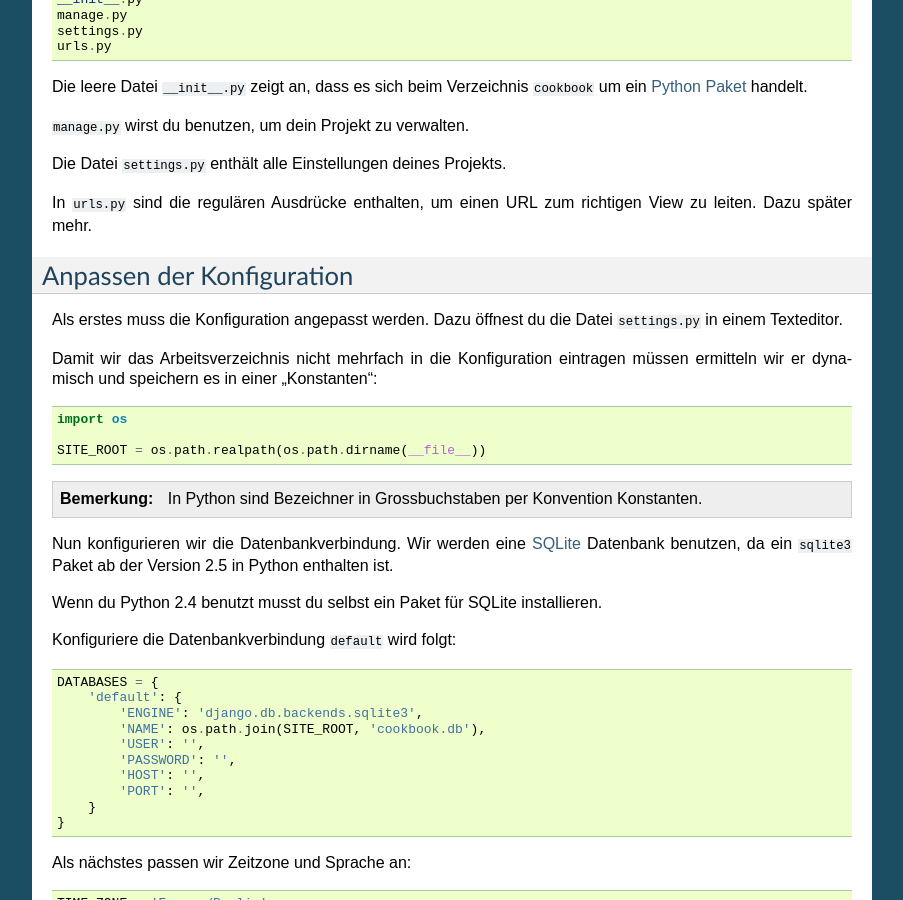
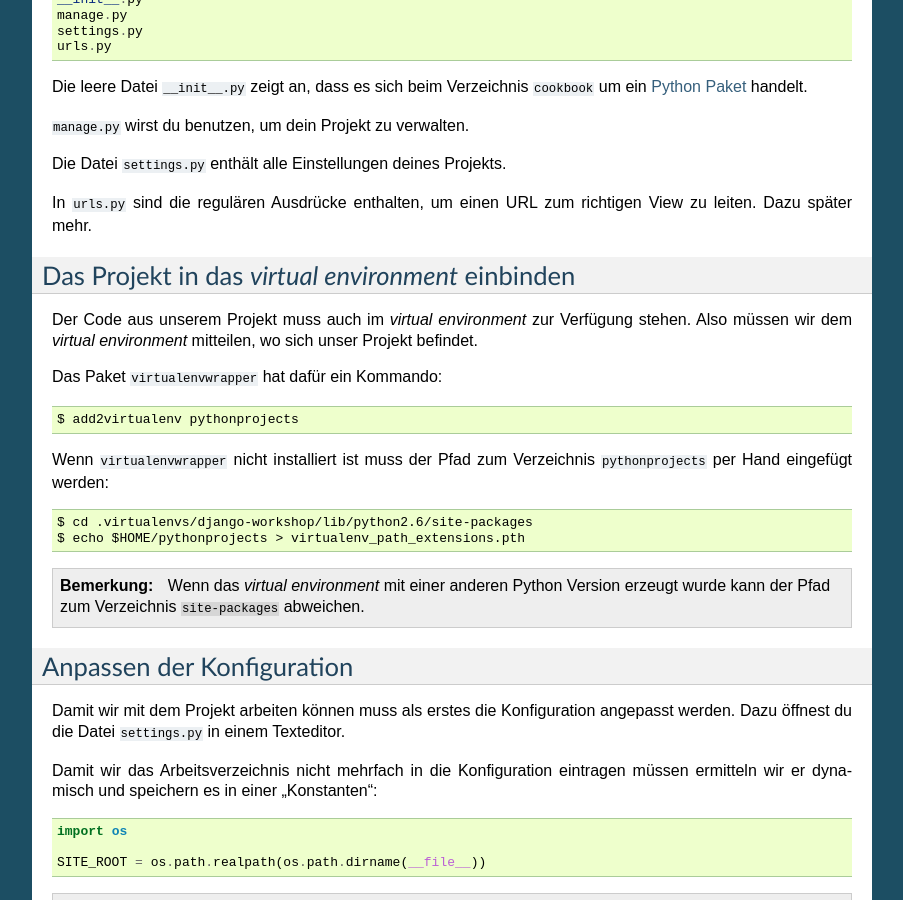
Before and after one commit to keimlink/django-workshop, a Sphinx documentation site: the page built from docs/erstes_projekt/start.rst, in a window 1280 px wide and 900 px high, scrolled down 580 px. Shown: the whole window, without its empty margins (198-1101 px from the left). Built offline with Sphinx 7.4.7, drawn with Linux system fonts in a browser that asks for light colours; some of the changed text lies outside the part shown.

Commit message:
Absatz zum Einbinden des Projekts in das virtual environment eingefügt.

```diff
--- a/docs/erstes_projekt/start.rst
+++ b/docs/erstes_projekt/start.rst
@@ -37,10 +37,28 @@ Die Datei ``settings.py`` enthält alle Einstellungen deines Projekts.
 
 In ``urls.py`` sind die regulären Ausdrücke enthalten, um einen URL zum richtigen View zu leiten. Dazu später mehr.
 
+Das Projekt in das *virtual environment* einbinden
+==================================================
+
+Der Code aus unserem Projekt muss auch im *virtual environment* zur Verfügung stehen. Also müssen wir dem *virtual environment* mitteilen, wo sich unser Projekt befindet.
+
+Das Paket ``virtualenvwrapper`` hat dafür ein Kommando::
+
+    $ add2virtualenv pythonprojects
+
+Wenn ``virtualenvwrapper`` nicht installiert ist muss der Pfad zum Verzeichnis ``pythonprojects`` per Hand eingefügt werden::
+
+    $ cd .virtualenvs/django-workshop/lib/python2.6/site-packages
+    $ echo $HOME/pythonprojects > virtualenv_path_extensions.pth
+
+..  note::
+
+    Wenn das *virtual environment* mit einer anderen Python Version erzeugt wurde kann der Pfad zum Verzeichnis ``site-packages`` abweichen.
+
 Anpassen der Konfiguration
 ==========================
 
-Als erstes muss die Konfiguration angepasst werden. Dazu öffnest du die Datei ``settings.py`` in einem Texteditor.
+Damit wir mit dem Projekt arbeiten können muss als erstes die Konfiguration angepasst werden. Dazu öffnest du die Datei ``settings.py`` in einem Texteditor.
 
 Damit wir das Arbeitsverzeichnis nicht mehrfach in die Konfiguration eintragen müssen ermitteln wir er dynamisch und speichern es in einer "Konstanten"::
 
```
